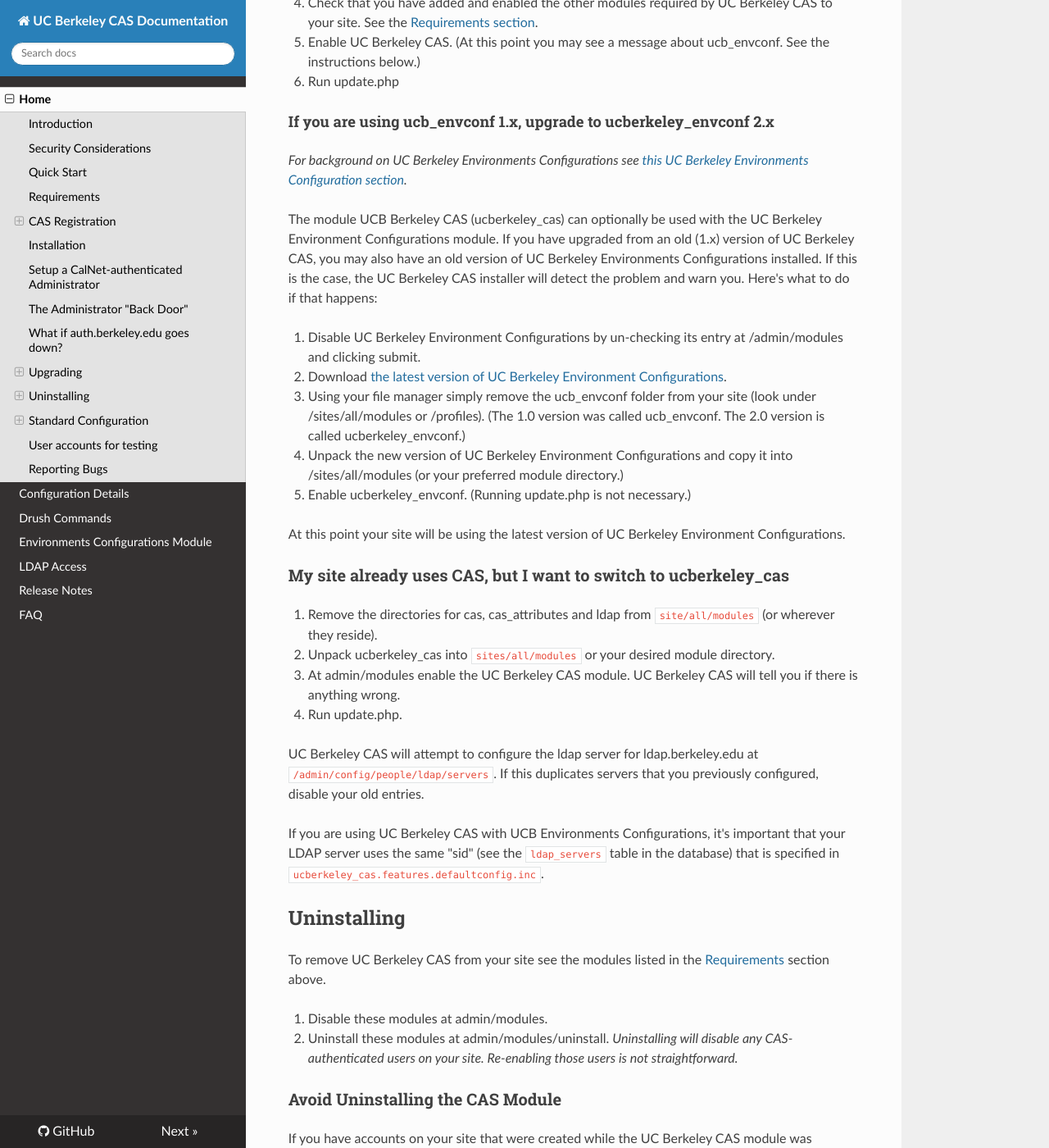
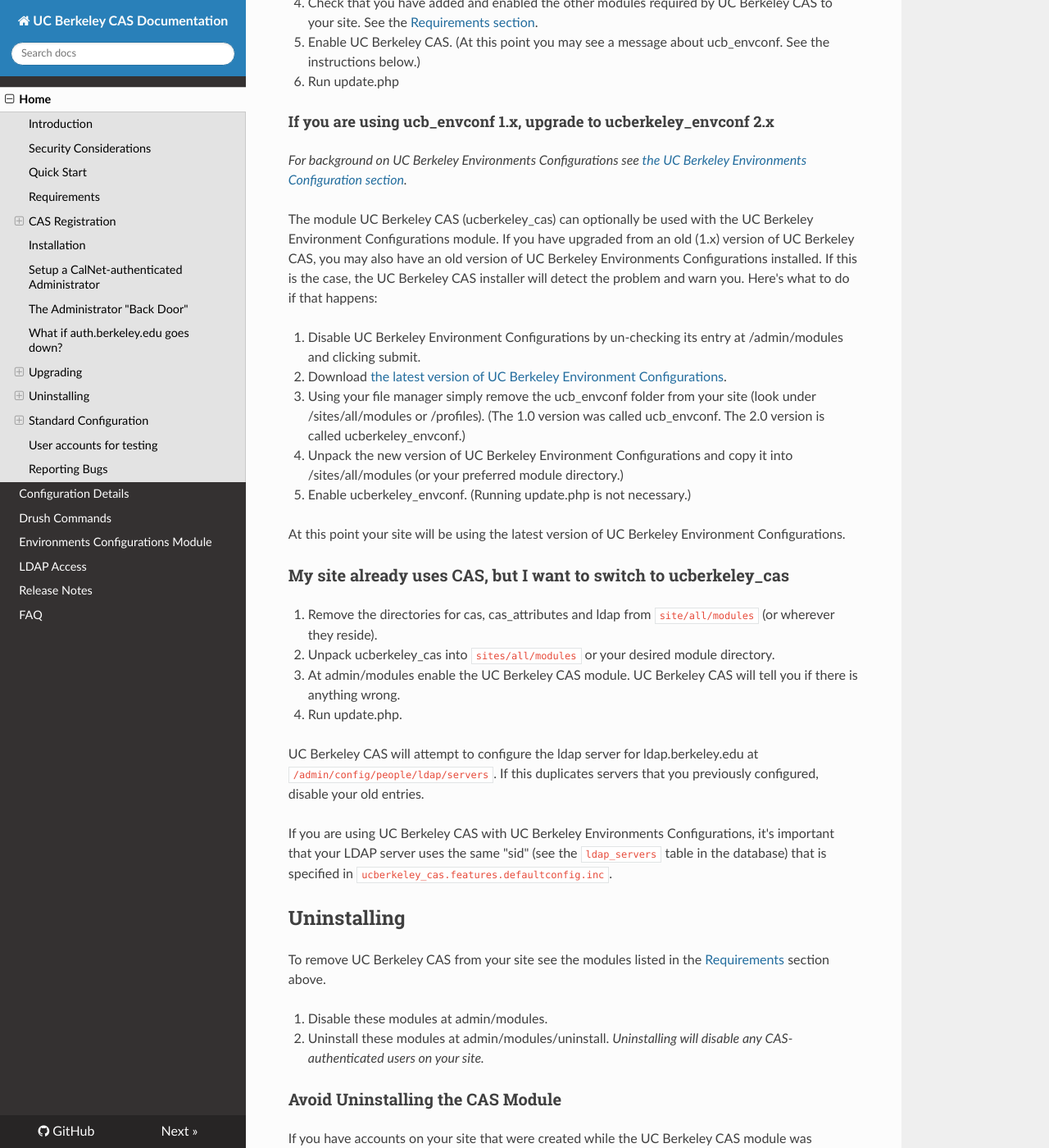
Before and after one commit to ucb-ist-drupal/ucberkeley_cas-7, an MkDocs documentation site: the page built from docs/index.md, in a window 1280 px wide and 1400 px high, scrolled down 5683 px. Shown: the whole window at 82% size. Built offline with MkDocs 1.6.1, drawn with Linux system fonts in a browser that asks for light colours; nearby versions of some CDN libraries; old or Windows-style settings are respelled for this version of MkDocs; some of the changed text lies outside the part shown.

Commit message:
Corrections to documentation.

```diff
--- a/docs/index.md
+++ b/docs/index.md
@@ -223,9 +223,9 @@ Here's what to do:
 
 #### If you are using ucb\_envconf 1.x, upgrade to ucberkeley\_envconf 2.x
 
-_For background on UC Berkeley Environments Configurations see [this UC Berkeley Environments Configuration section](#the-uc-berkeley-environment-configurations-module)._
+_For background on UC Berkeley Environments Configurations see [the UC Berkeley Environments Configuration section](#the-uc-berkeley-environment-configurations-module)._
 
-The module UCB Berkeley CAS (ucberkeley_cas) can optionally be used with the UC
+The module UC Berkeley CAS (ucberkeley_cas) can optionally be used with the UC
 Berkeley Environment Configurations module. If you have upgraded from an old
 (1.x) version of UC Berkeley CAS, you may also have an old version of UC
 Berkeley Environments Configurations installed. If this is the case, the UC
@@ -253,7 +253,7 @@ UC Berkeley CAS will attempt to configure the ldap server for ldap.berkeley.edu
 at `/admin/config/people/ldap/servers`.  If this duplicates servers that you
 previously configured, disable your old entries.
 
-If you are using UC Berkeley CAS with UCB Environments Configurations,
+If you are using UC Berkeley CAS with UC Berkeley Environments Configurations,
 it's important that your LDAP server uses the same "sid" (see the `ldap_servers` table
 in the database) that is specified in `ucberkeley_cas.features.defaultconfig.inc`.
 
@@ -262,7 +262,7 @@ in the database) that is specified in `ucberkeley_cas.features.defaultconfig.inc
 To remove UC Berkeley CAS from your site see the modules listed in the [Requirements](#requirements) section above.
 
 1. Disable these modules at admin/modules.
-2. Uninstall these modules at admin/modules/uninstall. *Uninstalling will disable any CAS-authenticated users on your site. Re-enabling those users is not straightforward.*
+2. Uninstall these modules at admin/modules/uninstall. *Uninstalling will disable any CAS-authenticated users on your site.*
 
 ### Avoid Uninstalling the CAS Module
 
```
Also changed, not shown: other parts of docs/index.md (+2 -2 lines).
